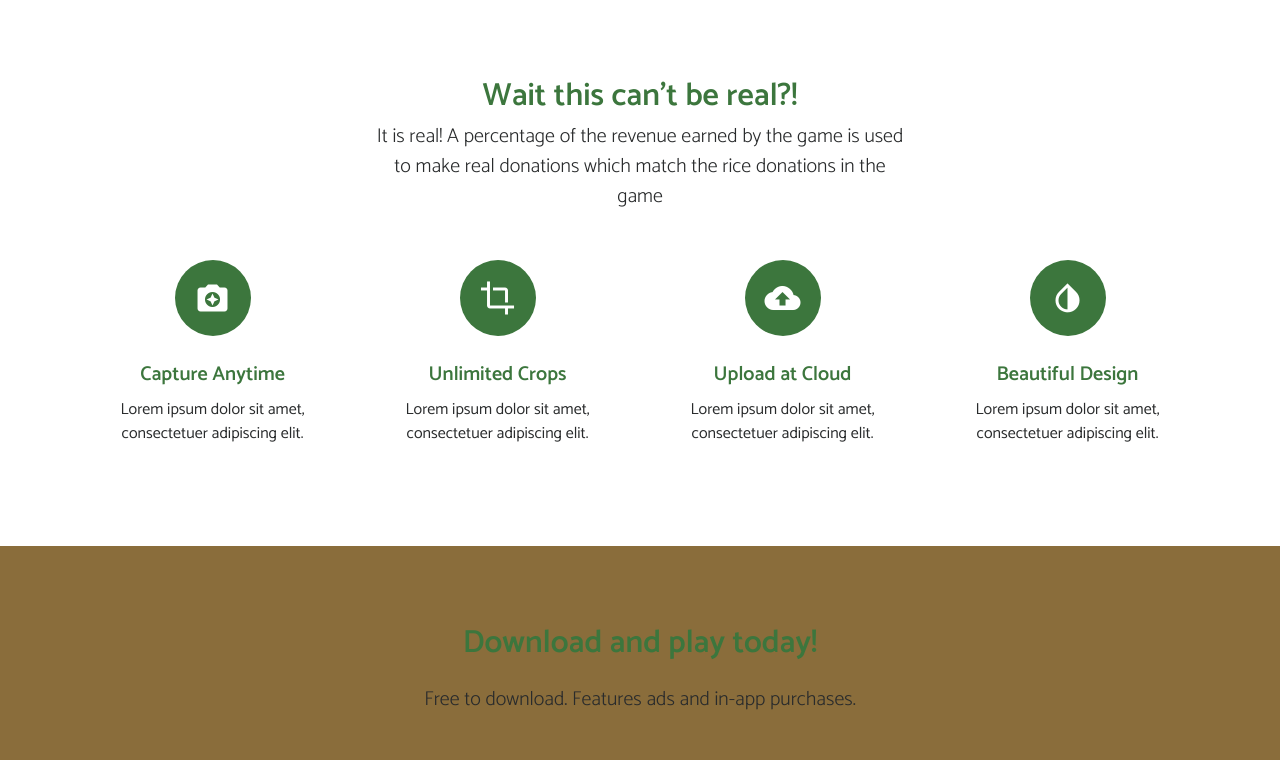
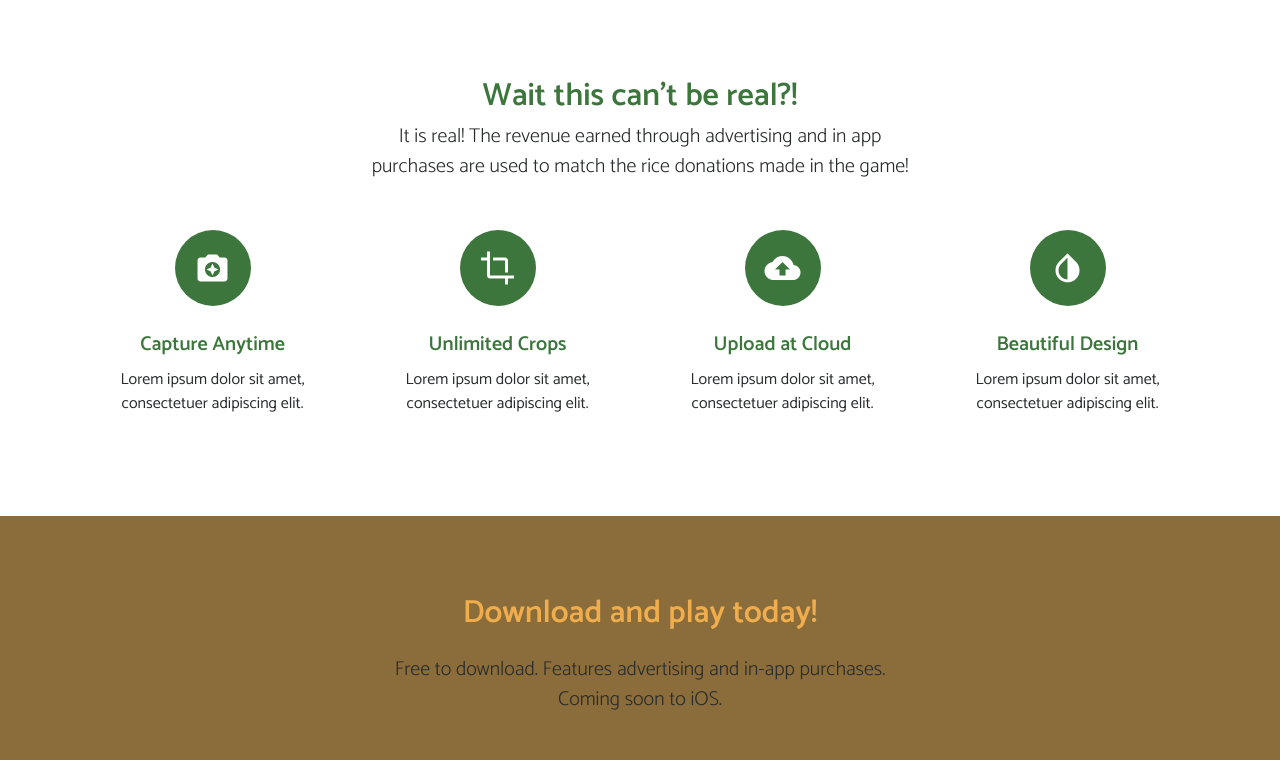
Before and after one commit to sonicsmith/realrice, a plain HTML site: page index.html in a window 1280 px wide. Shown: the part 801-1561 px from the top of the page. Drawn offline with nearby package versions, Linux system fonts and the light colour scheme; a script that the page names is missing.

Commit message:
Update index.html

```diff
--- a/index.html
+++ b/index.html
@@ -74,8 +74,8 @@
                     <div class="col-md-6 offset-md-3 col-sm-8 offset-sm-2 col-xs-12 text-center wow fadeIn">
                         <h2 class="text-primary">Wait this can't be real?!</h2>
                         <p class="lead">
-                            It is real! A percentage of the revenue earned by the game is used to make real
-                            donations which match the rice donations in the game
+                            It is real! The revenue earned through advertising and in app purchases are used to match the rice
+                            donations made in the game!
                         </p>
                     </div>
                 </div>
@@ -125,9 +125,9 @@
             <div class="container">
                 <div class="row d-md-flex text-center wow fadeIn">
                     <div class="col-md-6 offset-md-3 col-sm-10 offset-sm-1 col-xs-12">
-                        <h2 class="text-primary">Download and play today!</h2>
+                        <h2 class="text-yellow">Download and play today!</h2>
                         <p class="mt-4 lead">
-                            Free to download. Features ads and in-app purchases.
+                            Free to download. Features advertising and in-app purchases. Coming soon to iOS.
                         </p>
                         <p class="mt-5">
                             <a href="https://play.google.com/store/apps/details?id=com.soma.realrice" class="mr-2"><img src="img/google-play.png" class="store-img"/></a>
```
